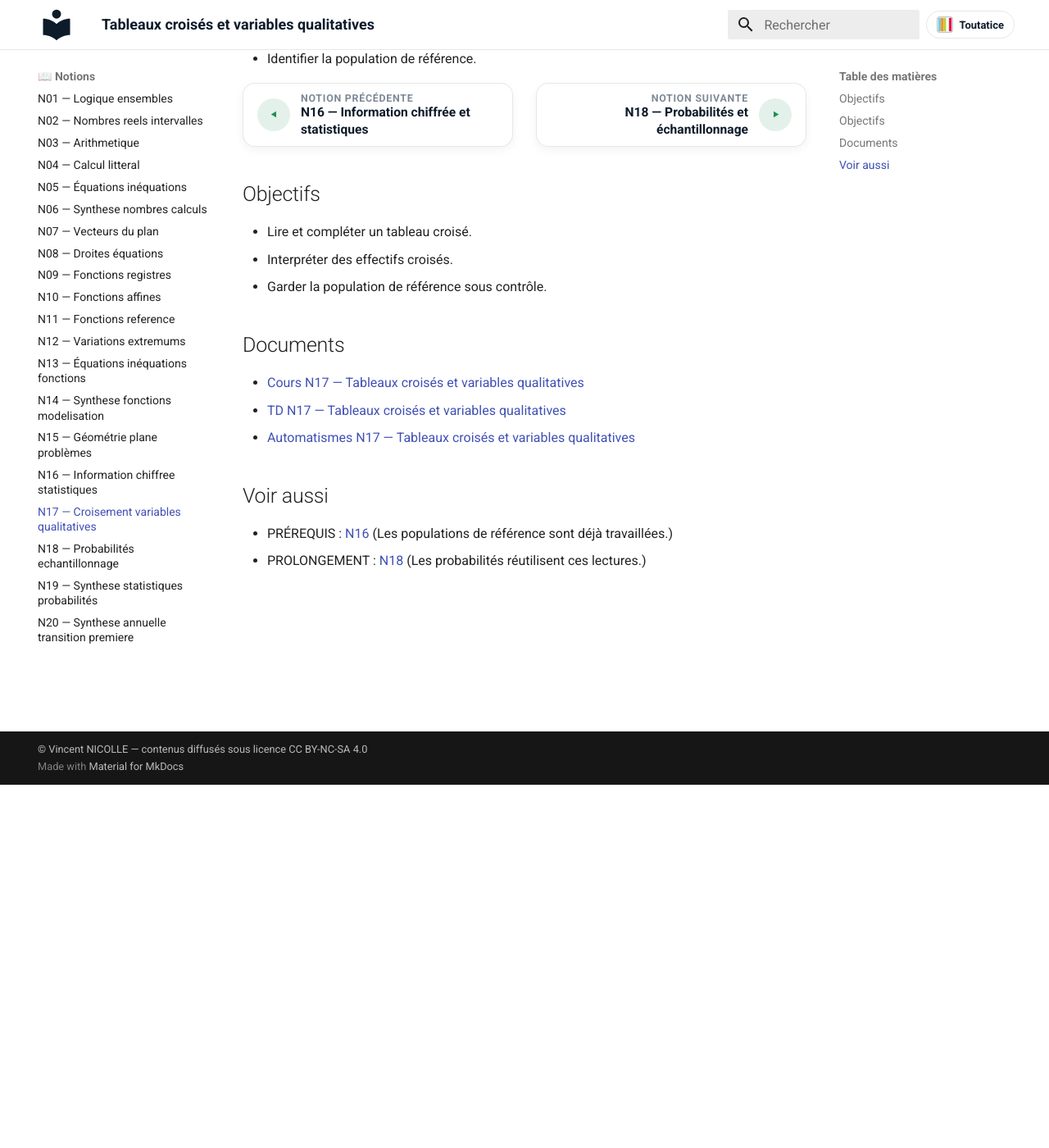
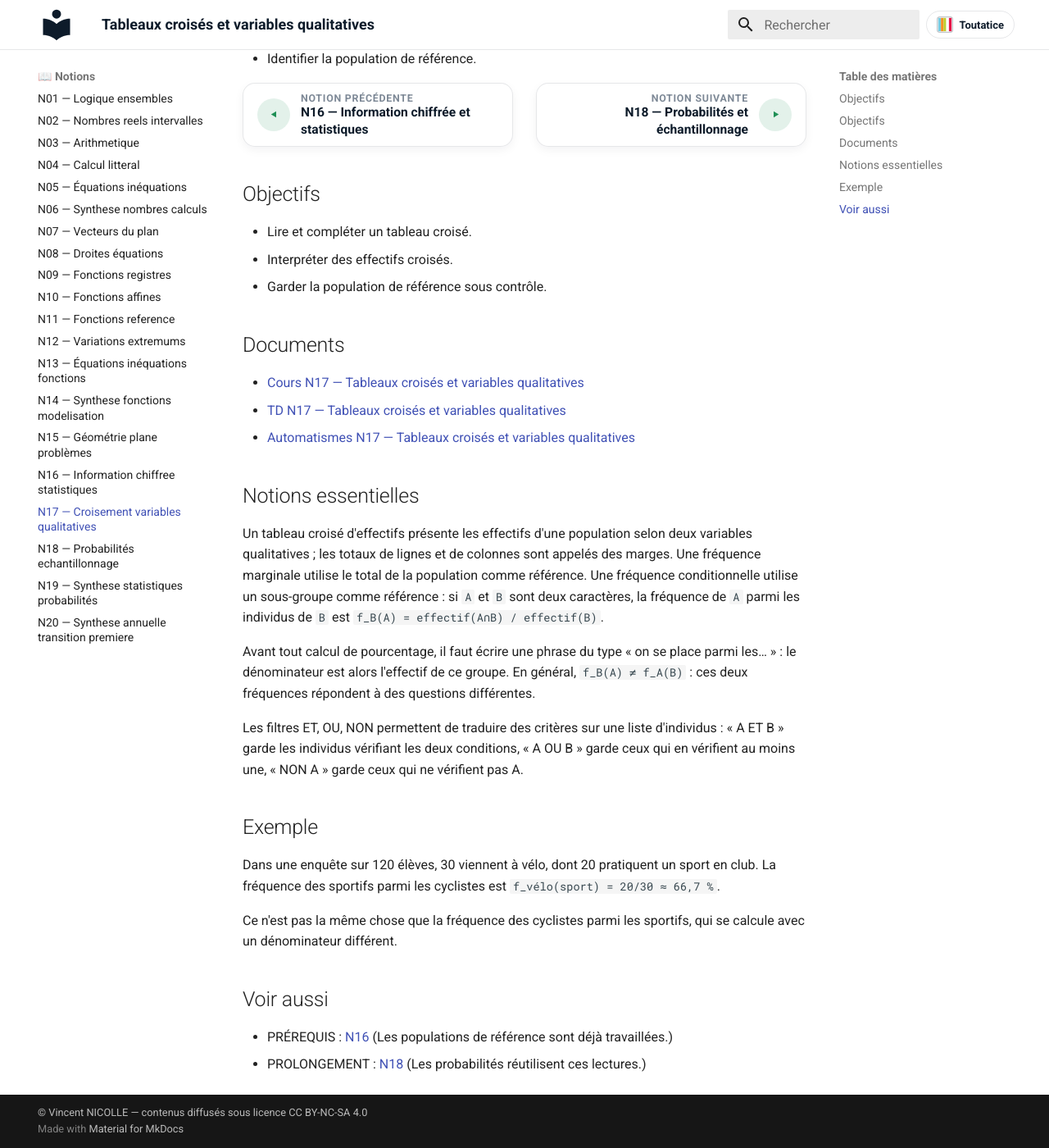
Before and after one commit to vnicolle56610/maths-seconde, an MkDocs documentation site: the page built from docs/notions/N17-croisement-variables-qualitatives.md, in a window 1280 px wide and 1400 px high, scrolled down 443 px. Shown: the whole window at 82% size. Built offline with MkDocs 1.6.1 and Material for MkDocs 9.7.7, drawn with Linux system fonts in a browser that asks for light colours.

Commit message:
content: enrichit les notions N16 à N18 de Seconde
Co-Authored-By: Claude Sonnet 5 <noreply@anthropic.com>

```diff
--- a/docs/notions/N17-croisement-variables-qualitatives.md
+++ b/docs/notions/N17-croisement-variables-qualitatives.md
@@ -34,6 +34,20 @@ Un tableau croisé organise deux variables qualitatives dans une même lecture.
 - [Automatismes N17 — Tableaux croisés et variables qualitatives](../automatismes/AUTOMATISMES_N17_CROISEMENT_VARIABLES_QUALITATIVES.pdf)
 <!-- AUTO-DOCS:END -->
 
+## Notions essentielles
+
+Un tableau croisé d'effectifs présente les effectifs d'une population selon deux variables qualitatives ; les totaux de lignes et de colonnes sont appelés des marges. Une fréquence marginale utilise le total de la population comme référence. Une fréquence conditionnelle utilise un sous-groupe comme référence : si `A` et `B` sont deux caractères, la fréquence de `A` parmi les individus de `B` est `f_B(A) = effectif(A∩B) / effectif(B)`.
+
+Avant tout calcul de pourcentage, il faut écrire une phrase du type « on se place parmi les… » : le dénominateur est alors l'effectif de ce groupe. En général, `f_B(A) ≠ f_A(B)` : ces deux fréquences répondent à des questions différentes.
+
+Les filtres ET, OU, NON permettent de traduire des critères sur une liste d'individus : « A ET B » garde les individus vérifiant les deux conditions, « A OU B » garde ceux qui en vérifient au moins une, « NON A » garde ceux qui ne vérifient pas A.
+
+## Exemple
+
+Dans une enquête sur 120 élèves, 30 viennent à vélo, dont 20 pratiquent un sport en club. La fréquence des sportifs parmi les cyclistes est `f_vélo(sport) = 20/30 ≈ 66,7 %`.
+
+Ce n'est pas la même chose que la fréquence des cyclistes parmi les sportifs, qui se calcule avec un dénominateur différent.
+
 ## Voir aussi
 
 - PRÉREQUIS : [N16](N16-information-chiffree-statistiques.md) (Les populations de référence sont déjà travaillées.)
```
Also changed, not shown: docs/notions/N16-information-chiffree-statistiques.md (+14 -0 lines), docs/notions/N18-probabilites-echantillonnage.md (+14 -0 lines).
